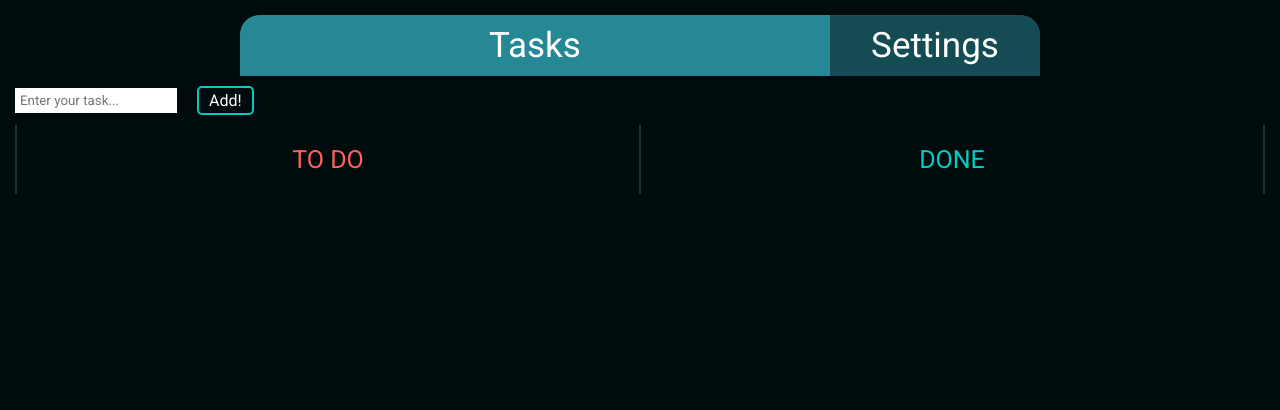
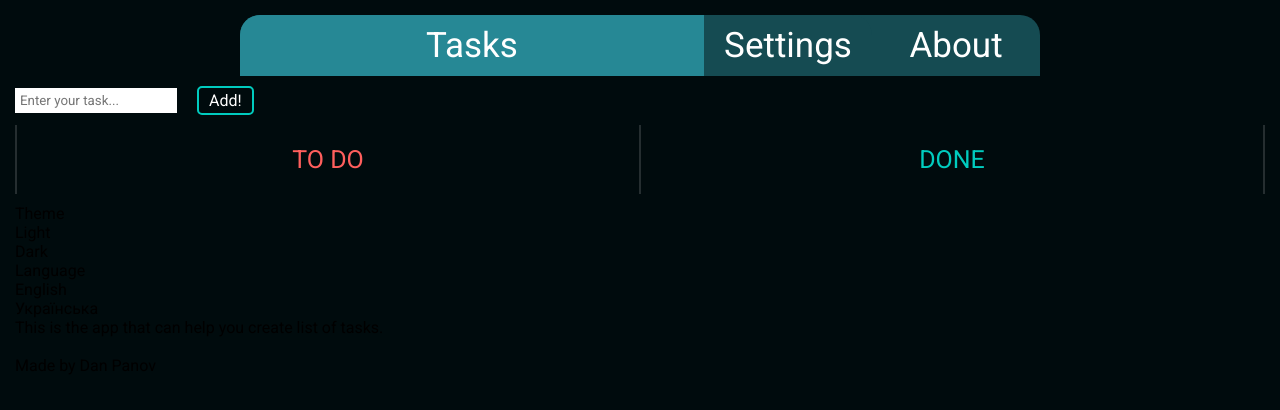
Before and after one commit to danniPA/TaskList, a plain HTML site: page index.html in a window 1280 px wide. Drawn offline with Linux system fonts and the light colour scheme.

Commit message:
Update index.html

```diff
--- a/index.html
+++ b/index.html
@@ -10,10 +10,12 @@
 <body>
     <div class="wrapper">
         <div class="logos">
-            <div class="logo logo_task">Tasks</div>
-            <div class="logo logo_settings">Settings</div>
+            <div class="logo logo_task picked" onclick="openMain()">Tasks</div>
+            <div class="logo logo_settings unpicked" onclick="openSett()">Settings</div>
+            <div class="logo logo_about unpicked" onclick="openAbout()">About</div>
         </div>
 
+        <div class="main-cont">
             <div class="elementAddPanel">
                 <input type="text" placeholder="Enter your task..." class="elName">
                 <div class="addElBtn" onclick="addElem()">Add!</div>
@@ -27,9 +29,33 @@
 
             <div class="container">
                 <div class="todo-cont">
+                    <!-- <div class="cont">
+                        <div class="listElementBtn red">Hello</div>
+                        <div class="button-delete">❌</div>
+                    </div> -->
                 </div>
                 <div class="done-cont">
                 </div>
+            </div>
+
+        </div>
+        <div class="settings-cont">
+            <div class="theme-logo">Theme</div>
+            <div class="theme">
+                <div class="button LTBtn text" onclick="lightThemeSwitch()">Light</div>
+                <div class="button DTBtn text" onclick="darkThemeSwitch()">Dark</div>
+            </div>
+
+            <div class="theme-logo">Language</div>
+            <div class="theme">
+                <div class="button t-btn-picked text langBtn" onclick="">English</div>
+                <div class="button text langBtn" onclick="">Українська</div>
+            </div>
+        </div>
+
+        <div class="about-cont">
+            This is the app that can help you create list of tasks.<br><br>
+            Made by Dan Panov
         </div>
     </div>
 
```
Lines whose indentation alone changed are shown as unchanged.
